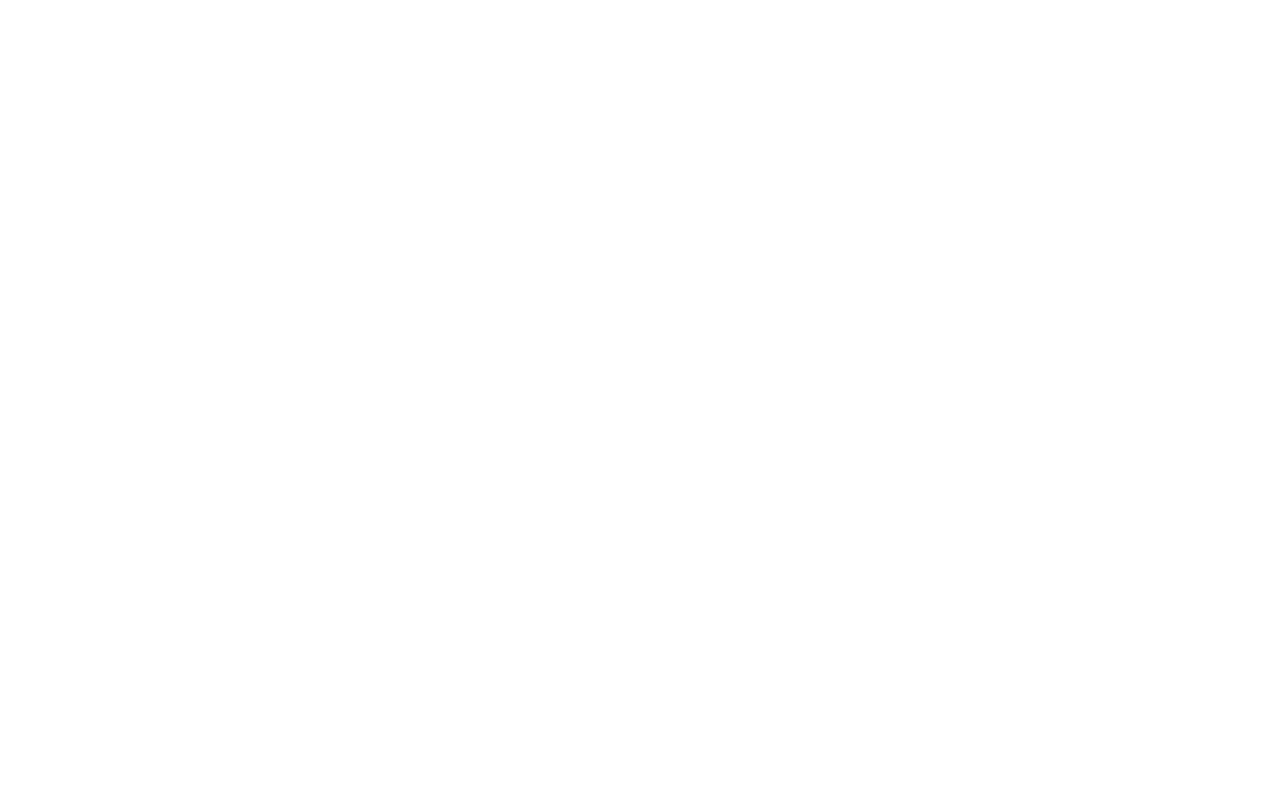
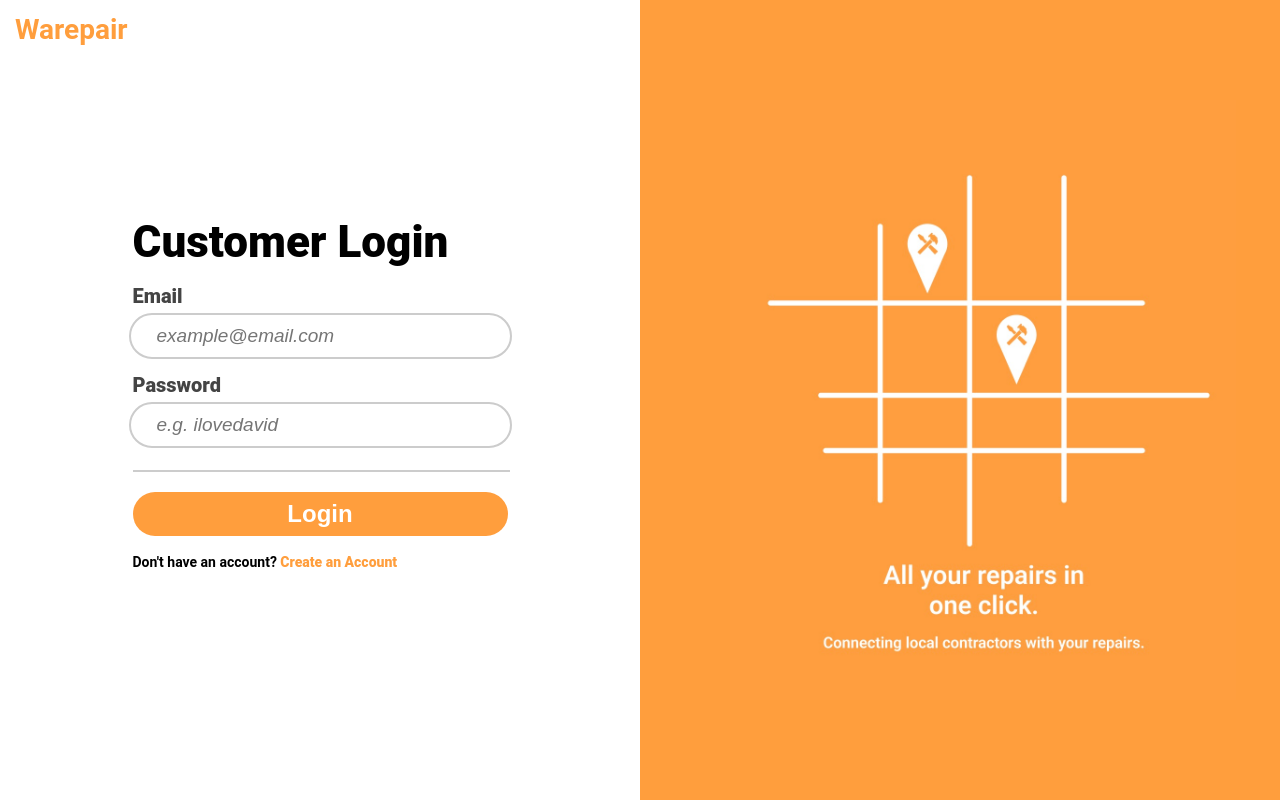
Before and after one commit to changoug/hackthesix-2022, a React (Create React App) app in the folder frontend/: page /customer-login in a window 1280 px wide. Before the commit this address had no page. Built offline with nearby package versions, Linux system fonts and the light colour scheme.

Commit message:
Complete login pages

```diff
--- a/frontend/src/App.js
+++ b/frontend/src/App.js
@@ -2,14 +2,20 @@
 import React from "react";
 import { BrowserRouter as Router, Routes, Route } from "react-router-dom";
 import LandingPage from "./views/LandingPage";
-import LoginPage from "./views/LoginPage";
+import CustomerLoginPage from "./views/CustomerLoginPage";
+import ContractorLoginPage from "./views/ContractorLoginPage";
 
 function App() {
   return (
     <Router>
       <Routes>
         <Route path="/" exact element={<LandingPage />} />
-        <Route path="/login" exact element={<LoginPage />} />
+        <Route path="/customer-login" exact element={<CustomerLoginPage />} />
+        <Route
+          path="/contractor-login"
+          exact
+          element={<ContractorLoginPage />}
+        />
       </Routes>
     </Router>
   );
--- /dev/null
+++ b/frontend/src/views/ContractorLoginPage.js
@@ -0,0 +1,52 @@
+import React from "react";
+import { useNavigate } from "react-router-dom";
+import "./LoginPage.css";
+import Map from "../imgs/Map.jpg";
+function LandingPage() {
+  const navigate = useNavigate();
+  const createAccountRouteChange = () => {
+    const path = "/create-account";
+    navigate(path);
+  };
+
+  return (
+    <div>
+      <p className="warepair">Warepair</p>
+      <div className="left">
+        <div className="center-div">
+          <h1 className="login">Contractor Login</h1>
+          <form>
+            <span className="label">Email</span>
+            <input
+              className="email input"
+              placeholder="example@email.com"
+              id="#email"
+            ></input>
+            <span className="label">Password</span>
+            <input
+              className="password input"
+              placeholder="e.g. ilovedavid"
+              id="#password"
+            ></input>
+            <hr />
+            <button className="login-button">Login</button>
+            <p className="createAccountText">
+              Don't have an account?{" "}
+              <span
+                onClick={createAccountRouteChange}
+                className="createAccount"
+              >
+                Create an Account
+              </span>
+            </p>
+          </form>
+        </div>
+      </div>
+      <div className="right">
+        <img src={Map} alt="Map" className="Map" />
+      </div>
+    </div>
+  );
+}
+
+export default LandingPage;
--- /dev/null
+++ b/frontend/src/views/CustomerLoginPage.js
@@ -0,0 +1,54 @@
+import React from "react";
+import { useNavigate } from "react-router-dom";
+import Map from "../imgs/Map.jpg";
+
+import "./LoginPage.css";
+
+function LandingPage() {
+  const navigate = useNavigate();
+  const createAccountRouteChange = () => {
+    const path = "/create-account";
+    navigate(path);
+  };
+
+  return (
+    <div>
+      <p className="warepair">Warepair</p>
+      <div className="left">
+        <div className="center-div">
+          <h1 className="login">Customer Login</h1>
+          <form>
+            <span className="label">Email</span>
+            <input
+              className="email input"
+              placeholder="example@email.com"
+              id="#email"
+            ></input>
+            <span className="label">Password</span>
+            <input
+              className="password input"
+              placeholder="e.g. ilovedavid"
+              id="#password"
+            ></input>
+            <hr className="divider" />
+            <button className="login-button">Login</button>
+            <p className="createAccountText">
+              Don't have an account?{" "}
+              <span
+                onClick={createAccountRouteChange}
+                className="createAccount"
+              >
+                Create an Account
+              </span>
+            </p>
+          </form>
+        </div>
+      </div>
+      <div className="right">
+        <img src={Map} alt="Map" className="Map" />
+      </div>
+    </div>
+  );
+}
+
+export default LandingPage;
--- a/frontend/src/views/LandingPage.css
+++ b/frontend/src/views/LandingPage.css
@@ -50,8 +50,8 @@
   margin: 0;
 }
 
-hr {
-  width: 410px;
+.landing-page-divider {
+  width: 600px;
   border: 3px solid var(--theme);
   border-radius: 1vh;
 }
@@ -60,7 +60,7 @@
   display: flex;
   align-items: center;
   justify-content: center;
-  gap: 50px;
+  gap: 30px;
 }
 
 .button {
@@ -76,7 +76,6 @@
 }
 
 .button:hover {
-  border: 2px solid var(--border-theme-light);
   background-color: var(--button-theme-hover);
   box-shadow: 0 1px 3px var(--shadow);
 }
--- a/frontend/src/views/LandingPage.js
+++ b/frontend/src/views/LandingPage.js
@@ -11,8 +11,12 @@
     const path = "/";
     navigate(path);
   };
-  const loginRouteChange = () => {
-    const path = "/login";
+  const customerRouteChange = () => {
+    const path = "/customer-login";
+    navigate(path);
+  };
+  const contractorRouteChange = () => {
+    const path = "/contractor-login";
     navigate(path);
   };
 
@@ -23,14 +27,21 @@
         <img className="logo" src={logo} alt="Warepair Logo" />
         <h2>All your repairs in one click.</h2>
         <h3>Connecting local contractors with your reparis.</h3>
-        <hr />
+        <hr className="landing-page-divider" />
         <div className="button-container">
           <button
             id="customer-login"
             className="button"
-            onClick={loginRouteChange}
+            onClick={customerRouteChange}
           >
-            Login
+            Customer Login
+          </button>
+          <button
+            id="contractor-login"
+            className="button"
+            onClick={contractorRouteChange}
+          >
+            Contractor Login
           </button>
         </div>
       </div>
--- a/frontend/src/views/LoginPage.css
+++ b/frontend/src/views/LoginPage.css
@@ -1,75 +1,133 @@
+:root {
+  --theme: #ff9e3d;
+  --theme-dark: #ff8b17;
+  --theme-light: #f7ae65;
+  --theme-white: #ffffff;
+  --button-blue: #44B1Cf;
+  --button-light-blue: #6dc8cf;
+  --button-theme: #ff9e3d;
+  --button-theme-hover: #f7ae65;
+  --border-gray: #cccccc;
+  --border-theme-light:#f7ae65;
+  --border-theme:#ff9e3d;
+  --border-theme-dark: #ff8b17;
+  --font-black: #000000;
+  --font-black-light: #444444;
+  --font-gray: #888888;
+  --font-white: #ffffff;
+  --font-theme: #ff9e3d;
+  --font-theme-dark: #ff8b17;
+  --font-theme-light: #f7ae65;
+  --shadow: #aaaaaa;
+  --input-hover: #eeeeee;
+}
+
+.warepair {
+  position: absolute;
+  top: -15px;
+  left: 15px;
+  font-size: 28px;
+  font-weight: bold;
+  color: var(--font-theme)
+}
+
 .left {
   height: 100vh;
   width: 50vw;
-  background-color: white;
+  background-color: var(--white);
   float: left;
   display: flex;
   justify-content: center;
   align-items: center;
 }
+.center-div {
+  width: 375px
+}
 .login {
-  /* font-family: "Roboto"; */
   margin: 0;
   margin-bottom: 16px;
   font-size: 44px;
   font-weight: 800;
+  cursor: auto;
+  color: var(--font-black)
 }
-.email-label {
+form {
+  display: flex;
+  justify-content: center;
+  align-items: center;
+  flex-direction: column;
+}
+.label {
   display: block;
   font-size: 20px;
   font-weight: 800;
-  margin-bottom: 7px;
+  margin-bottom: 5px;
+  align-self: baseline;
+  color: var(--font-black-light);
 }
-.email {
-  display: block;
-  margin-bottom: 23px;
-  width: 518px;
-  height: 53px;
-  font-size: 24px;
+.input {
+  width: 100%;
+  height: 40px;
+  font-size: 19px;
   border-radius: 100px;
-  border: black solid;
-  text-indent: 15px;
+  border: 2px solid var(--border-gray);
+  text-indent: 24px;
+  margin-bottom: 14px;
+}
+.input:hover {
+  background-color: var(--input-hover);
+  box-shadow: 0 1px 3px var(--shadow);
+  border: 2px solid var(--input-hover);
 }
 .email::placeholder {
   position: relative;
   font-style: italic;
-  left: 32.15px;
-}
-.password-label {
-  display: block;
-  font-size: 20px;
-  font-weight: 800;
-  margin-bottom: 7px;
-}
-.password {
-  display: block;
-  margin: 5px 0;
-  width: 518px;
-  height: 53px;
-  font-size: 24px;
-  border-radius: 100px;
-  border: black solid;
-  margin-bottom: 31px;
-  text-indent: 15px;
 }
 .password::placeholder {
   font-style: italic;
   position: relative;
-  left: 32.15px;
 }
+
 .divider {
-  margin-bottom: 29px;
+  border: 1.5px solid var(--border-gray);
+  width: 100%;
+  margin-bottom: 20px;
 }
+
 .login-button {
-  width: 518px;
-  height: 63px;
+  width: 100%;
+  height: 44px;
   border-radius: 100px;
-  border: #cccccc solid;
+  border: none;
   background-color: #ff9e3d;
   color: #ffffff;
   font-size: 24px;
   font-weight: 800;
+  cursor: pointer;
+  margin-bottom: 4px;
 }
+
+.login-button:hover {
+  background-color: var(--button-theme-hover);
+  box-shadow: 0 1px 3px var(--shadow);
+}
+
+.createAccountText {
+  font-size: 14px;
+  font-weight: bold;
+  align-self: baseline;
+}
+
+.createAccount {
+  display: inline;
+  font-size: 14px;
+  color: var(--font-theme);
+  cursor: pointer;
+}
+
+
+/* ----------------- */
+
 .right {
   float: right;
   height: 100vh;
@@ -81,5 +139,5 @@
   position: relative;
   height: 600px;
   top: 100px;
-  left: 120px;
+  left: 90px;
 }
--- a/frontend/src/views/LoginPage.js
+++ /dev/null
@@ -1,36 +0,0 @@
-import React from "react";
-import "./LoginPage.css";
-import Map from "../imgs/Map.jpg";
-function LandingPage() {
-  return (
-    <div>
-      <div className="left">
-        <div className="center-div">
-          <h1 className="login">Login</h1>
-          <form>
-            <span className="email-label">Email</span>
-            <input
-              className="email"
-              placeholder="example@email.com"
-              id="#email"
-            ></input>
-            <span className="password-label">Password</span>
-            <input
-              className="password"
-              placeholder="e.g. ilovedavid"
-              id="#password"
-            ></input>
-            <hr className="divider"></hr>
-            <button className="login-button">Login</button>
-          </form>
-        </div>
-      </div>
-      <div className="right">
-        {/* <img src={Map} className="App-logo" alt="logo" /> */}
-        <img src={Map} alt="Map" className="Map" />
-      </div>
-    </div>
-  );
-}
-
-export default LandingPage;
```
